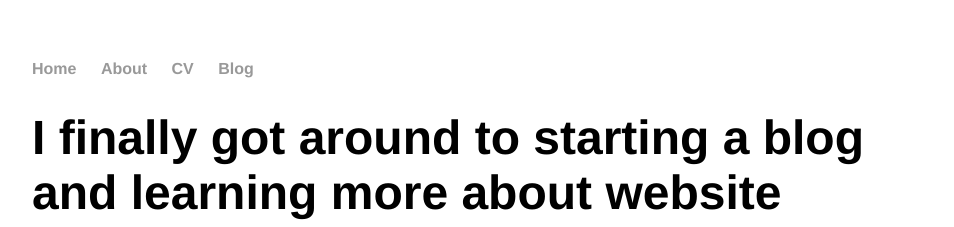
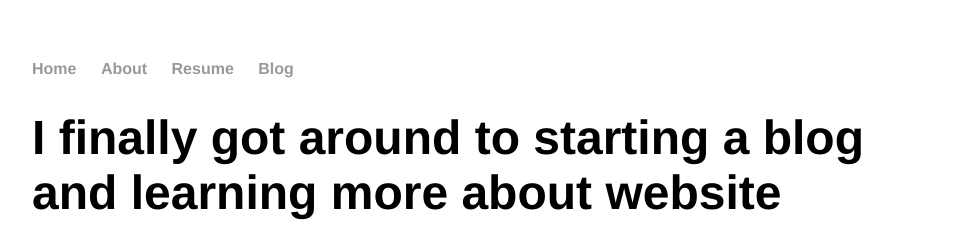
Before and after one commit to andrewcarringer/andrewcarringer.github.io, a Jekyll site: the page built from _posts/2016-09-08-I-finally-made-a-blog.md, in a window 1280 px wide. Shown: the top 227 px of the page, without its empty margins (160-1114 px from the left). Built offline with Jekyll 4.4.1, drawn with Linux system fonts in a browser that asks for light colours.

Commit message:
Changed CV to Resume
capitalized page names

```diff
--- a/_layouts/default.html
+++ b/_layouts/default.html
@@ -9,9 +9,9 @@
 		<nav>
     		<ul>
         		<li><a href="/">Home</a></li>
-	        	<li><a href="/about">About</a></li>
-        		<li><a href="/cv">CV</a></li>
-        		<li><a href="/blog">Blog</a></li>
+	        	<li><a href="/About">About</a></li>
+        		<li><a href="/Resume">Resume</a></li>
+        		<li><a href="/Blog">Blog</a></li>
     		</ul>
 		</nav>
 		<div class="container">
```
